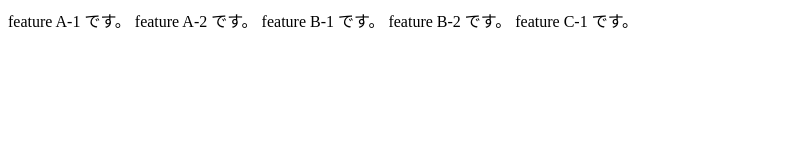
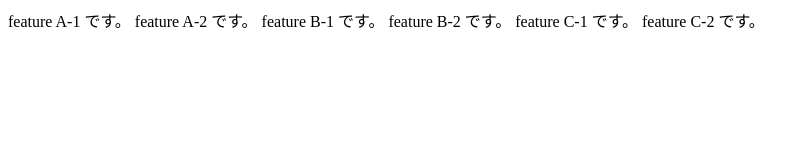
Before and after one commit to ls-kim/test-squash-merge, a plain HTML site: page index.html in a window 1280 px wide. Shown: the whole page, without its empty margins (0-809 px from the left). Drawn offline with Linux system fonts and the light colour scheme.

Commit message:
featureC 機能①-2

```diff
--- a/index.html
+++ b/index.html
@@ -11,5 +11,6 @@
     feature B-1 です。
     feature B-2 です。
     feature C-1 です。
+    feature C-2 です。
   </body>
 </html>
```
